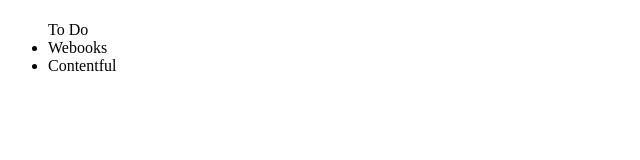
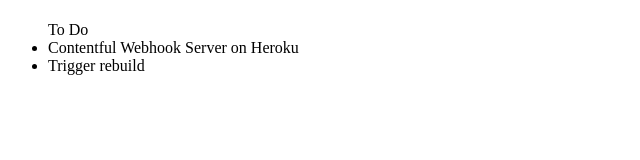
Before and after one commit to Abuwabu/travis-github-ghpages, a website: page index.pug in a window 1280 px wide. Shown: the whole page, without its empty margins (0-640 px from the left). Drawn offline with nearby package versions, Linux system fonts and the light colour scheme; files that its build step writes are made by us from their sources.

```diff
--- a/index.pug
+++ b/index.pug
@@ -7,5 +7,5 @@
     h1 #{title}
     p #{content}
     ul To Do
-      li Webooks
-      li Contentful
+      li Contentful Webhook Server on Heroku
+      li Trigger rebuild
```
Also changed, not shown: .travis.yml.
